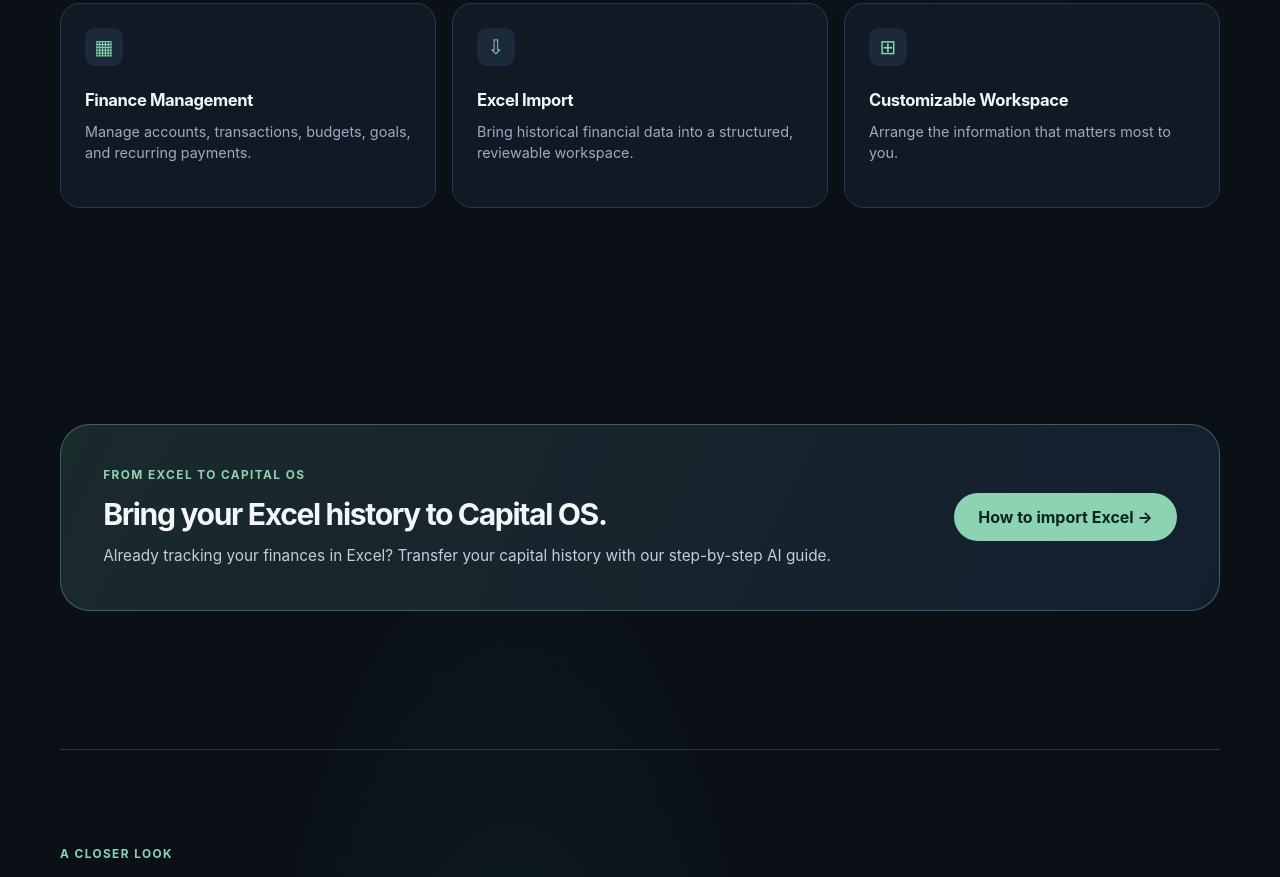
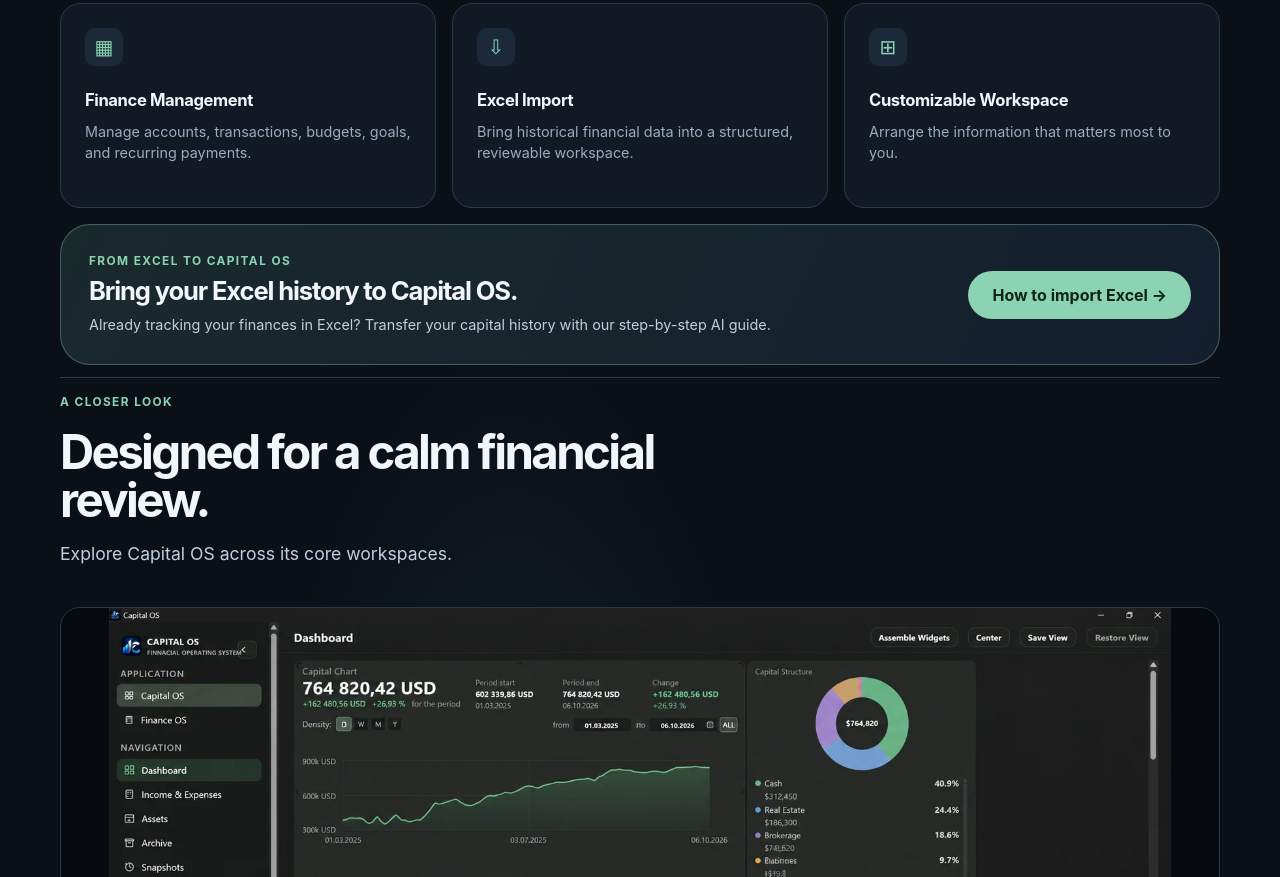
Before and after one commit to hesouam999-source/capital-os-website, a plain HTML site: page index.html in a window 1280 px wide. Shown: the part 1435-2312 px from the top of the page. Drawn offline with Linux system fonts and the light colour scheme; no server answers.

Commit message:
style: shrink Excel import banner and section spacing

```diff
--- a/styles.css
+++ b/styles.css
@@ -224,11 +224,14 @@ h2 { max-width: 740px; font-size: clamp(2rem, 3.7vw, 3.4rem); letter-spacing: -0
 }
 
 /* Compact Excel-import banner — aligned with existing support panel */
-.excel-migration { margin-block: 24px 42px; }
-.excel-migration-card { display:flex; align-items:center; justify-content:space-between; gap:32px; padding:clamp(24px,3.3vw,46px); border:1px solid rgb(139 211 178 / .35); border-radius:var(--radius-lg); background:linear-gradient(115deg, rgb(28 46 47 / .88), rgb(21 32 48 / .96)); }
+.excel-migration { margin-block: 0 12px; padding-block: 0; }
+.excel-migration-card { display:flex; align-items:center; justify-content:space-between; gap:20px; padding:clamp(17px,2.2vw,28px); border:1px solid rgb(139 211 178 / .35); border-radius:var(--radius-lg); background:linear-gradient(115deg, rgb(28 46 47 / .88), rgb(21 32 48 / .96)); }
 .excel-migration-copy { min-width:0; }
-.excel-migration-copy .eyebrow { margin-bottom:12px; }
-.excel-migration-copy h2 { font-size:clamp(1.4rem,2.35vw,2.25rem); line-height:1.17; margin-bottom:12px; letter-spacing:-.045em; max-width:740px; }
-.excel-migration-copy p:last-child { font-size:clamp(.95rem,1.2vw,1.06rem); color:var(--muted-strong); max-width:760px; line-height:1.55; margin:0; }
+.excel-migration-copy .eyebrow { margin-bottom:6px; }
+.excel-migration-copy h2 { font-size:clamp(1.3rem,2vw,1.9rem); line-height:1.2; margin-bottom:7px; letter-spacing:-.045em; max-width:740px; }
+.excel-migration-copy p:last-child { font-size:clamp(.9rem,1.1vw,1rem); color:var(--muted-strong); max-width:760px; line-height:1.55; margin:0; }
 .excel-migration-link { flex:none; white-space:nowrap; padding-inline:24px; }
-@media(max-width:800px){.excel-migration-card{align-items:flex-start;flex-direction:column;gap:22px}.excel-migration-link{width:100%;white-space:normal;text-align:center}}
+@media(max-width:800px){.excel-migration-card{align-items:flex-start;flex-direction:column;gap:14px}.excel-migration-link{width:100%;white-space:normal;text-align:center}}
+
+#features { padding-bottom: 16px; }
+#excel-migration + #screenshots { padding-top: 16px; }
```
